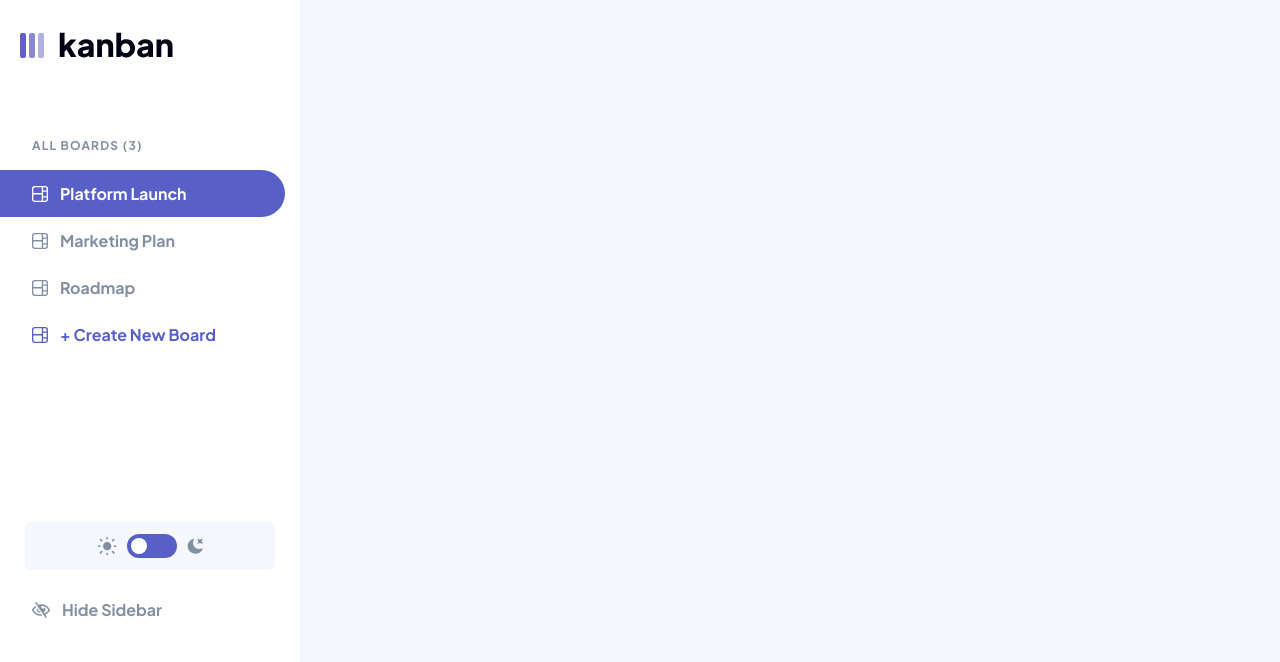
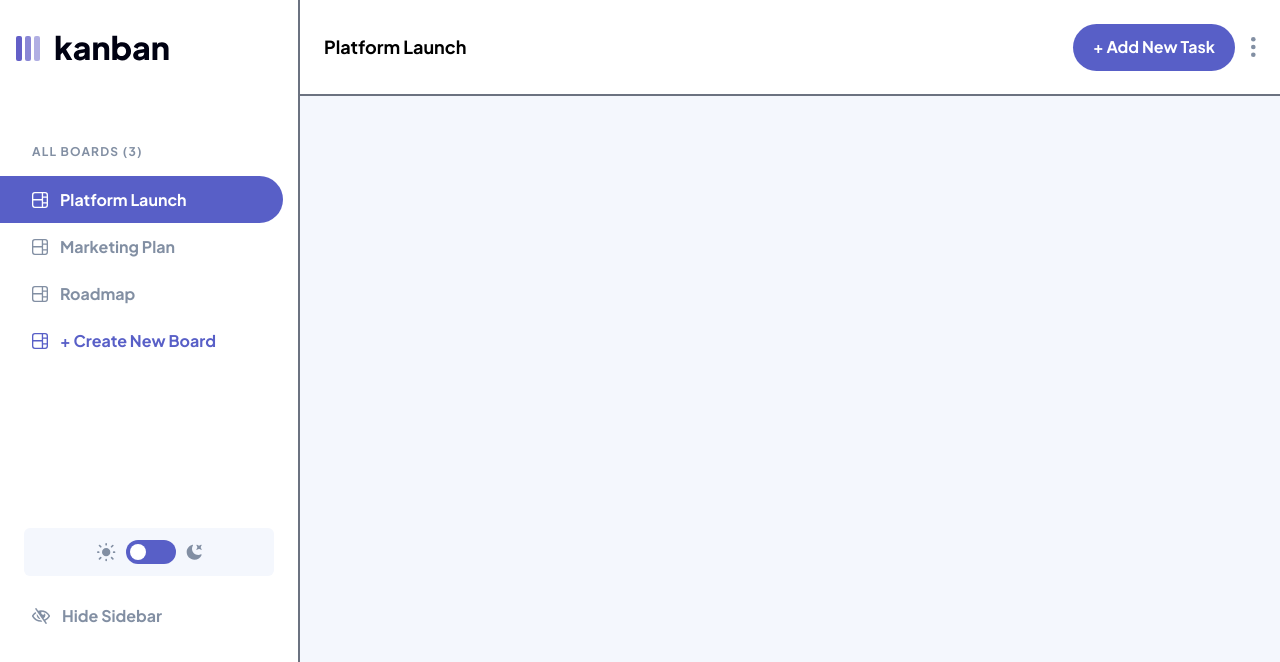
Before and after one commit to Myudro33/kenban-app, a React (Vite) app: page / in a window 1280 px wide. Shown: the top 662 px of the page. Built offline with nearby package versions, Linux system fonts and the light colour scheme.

Commit message:
change navbar component

```diff
--- a/src/App.tsx
+++ b/src/App.tsx
@@ -3,14 +3,15 @@ import Sidebar from "./Components/Sidebar";
 import { StoreContext } from "./context/storeContext";
 import data from "./data.json";
 import { setActiveBoard } from "./context/storeContext";
+import Navbar from "./Components/Navbar";
 
 const initStore = data.boards;
 const bgColor = false;
 const initSidebar = true;
-const getInitialSideBar = () =>{
-  const sideBar = localStorage.getItem('sidebar')
-  return sideBar ? JSON.parse(sideBar):initSidebar
-}
+const getInitialSideBar = () => {
+  const sideBar = localStorage.getItem("sidebar");
+  return sideBar ? JSON.parse(sideBar) : initSidebar;
+};
 const getInitialState = () => {
   const store = localStorage.getItem("store");
   return store ? JSON.parse(store) : initStore;
@@ -22,20 +23,38 @@ const getInitialTheme = () => {
 function App() {
   const [store, setstore] = useState<typeof data>(getInitialState);
   const [theme, settheme] = useState(getInitialTheme);
-  const [sideBar, setsideBar] = useState(getInitialSideBar)
+  const [sideBar, setsideBar] = useState(getInitialSideBar);
   useEffect(() => {
     localStorage.setItem("store", JSON.stringify(store));
   }, [store]);
   useEffect(() => {
     localStorage.setItem("theme", JSON.stringify(theme));
   }, [theme]);
-  useEffect(()=>{
+  useEffect(() => {
     localStorage.setItem("sidebar", JSON.stringify(sideBar));
-  },[sideBar])
+  }, [sideBar]);
   return (
-    <div className={`w-full h-screen ${theme ? "bodyDark" : "bodyLight"}`}>
-      <StoreContext.Provider value={{ store, setstore, data, theme, settheme, setActiveBoard,sideBar,setsideBar }}>
-        <Sidebar />
+    <div
+      className={`w-full h-screen flex flex-col ${
+        theme ? "bodyDark" : "bodyLight"
+      }`}
+    >
+      <StoreContext.Provider
+        value={{
+          store,
+          setstore,
+          data,
+          theme,
+          settheme,
+          setActiveBoard,
+          sideBar,
+          setsideBar,
+        }}
+      >
+        <Navbar />
+        <div className={`container flex`}>
+          <Sidebar />
+        </div>
       </StoreContext.Provider>
     </div>
   );
--- /dev/null
+++ b/src/Components/Navbar.tsx
@@ -0,0 +1,60 @@
+import React, { useContext, useEffect, useState } from "react";
+import { StoreContext } from "../context/storeContext";
+import logoDark from "../assets/logo-dark.svg";
+import logoLight from "../assets/logo-light.svg";
+import dots from "../assets/icon-vertical-ellipsis.svg";
+interface selectedProps {
+  name: string;
+  isActive: boolean;
+  columns: [];
+}
+
+const Navbar = () => {
+  const { theme, sideBar, store } = useContext(StoreContext);
+  const [selected, setselected] = useState<any>();
+  useEffect(() => {
+    const selectedBoard = [
+      ...store.filter((item: selectedProps) => item.isActive === true),
+    ];
+    setselected(selectedBoard);
+  }, [store]);
+  console.log(selected);
+  return (
+    <div className={`w-full h-[96px] flex ${theme ? "dark" : "light"}`}>
+      <div
+        className={`${
+          sideBar ? "w-[300px]" : "w-[210px] border-b-2 "
+        }  pl-4 pr-6 flex items-center border-r-2 border-gray-500 `}
+      >
+        <img
+          className="w-[153px] h-[26px]"
+          src={theme ? logoLight : logoDark}
+          alt="logo"
+        />
+      </div>
+      <div
+        className={`px-6 h-full flex justify-between items-center border-b-2 border-gray-500 ${
+          sideBar ? "navbarThin" : "navbarWide"
+        } `}
+      >
+        {selected && (
+          <h1
+            className={`font-semibold text-lg ${
+              theme ? "text-[#fff]" : "text-[#000]"
+            }`}
+          >
+            {selected[0].name}
+          </h1>
+        )}
+        <div className="flex justify-between items-center">
+          <button className="w-[162px] h-[47px] font-semibold text-white text-base bg-[#585fc7] rounded-3xl active:scale-95">
+            + Add New Task
+          </button>
+          <img className="ml-4 cursor-pointer" src={dots} alt="dots" />
+        </div>
+      </div>
+    </div>
+  );
+};
+
+export default Navbar;
--- a/src/Components/Sidebar.tsx
+++ b/src/Components/Sidebar.tsx
@@ -1,7 +1,5 @@
 import React, { useContext } from "react";
 import { StoreContext } from "../context/storeContext";
-import logoDark from "../assets/logo-dark.svg";
-import logoLight from "../assets/logo-light.svg";
 import Board from "./Board";
 import NewBoardBut from "./NewBoardBut";
 import ThemeSwitcher from "./ThemeSwitcher";
@@ -17,24 +15,16 @@ interface BoardProps {
 const Sidebar = () => {
   const { store, setstore, theme, settheme, sideBar, setsideBar } =
     useContext(StoreContext);
-
-  console.log(store);
-
   return (
     <>
         <div
-          className={`w-[300px] h-full ${
+          className={`w-[300px]  ${
             theme ? "dark" : "light"
-          } flex flex-col  ${!sideBar&&'-translate-x-[300px]'} `}
+          } flex flex-col  ${!sideBar&&'-translate-x-[300px] w-0'} border-r-2 border-gray-500`}
         >
-          <img
-            className="w-[153px] h-[26px] mx-5 my-8"
-            src={theme ? logoLight : logoDark}
-            alt="logo"
-          />
           <div className="w-full h-[25rem] mt-8 overflow-y-scroll">
             <p className="ml-8 my-4 tracking-widest text-xs font-bold">
-              ALL BOARDS (3)
+              ALL BOARDS ({store.length})
             </p>
             <div className="w-[95%] flex flex-col">
               {store.map((board: BoardProps, index: number) => (
--- a/src/index.css
+++ b/src/index.css
@@ -19,9 +19,20 @@
   --color-red-hover: rgb(255 151 152);
 }
 
+.navbarThin {
+  width: calc(100% - 300px);
+}
+.navbarWide{
+   width: calc(100% - 210px);
+}
+.container{
+  width: calc(100% - 300px);
+  height: calc(100% - 96px);
+}
+
 .openSidebar{
   background-color: var(--color-main-purple);
-  transition: 1s;
+  transition: .5s;
 }
 .openSidebar:hover{
   background-color: var(--color-main-purple-hover);
@@ -70,12 +81,12 @@
 .dark {
   color: var(--color-medium-gray);
   background-color: var(--color-dark-gray);
-  transition: 1s;
+  transition: .5s;
 }
 .light {
   background-color: var(--color-light-background);
   color: var(--color-medium-gray);
-  transition: 1s;
+  transition: .5s;
 }
 * {
   margin: 0;
```
